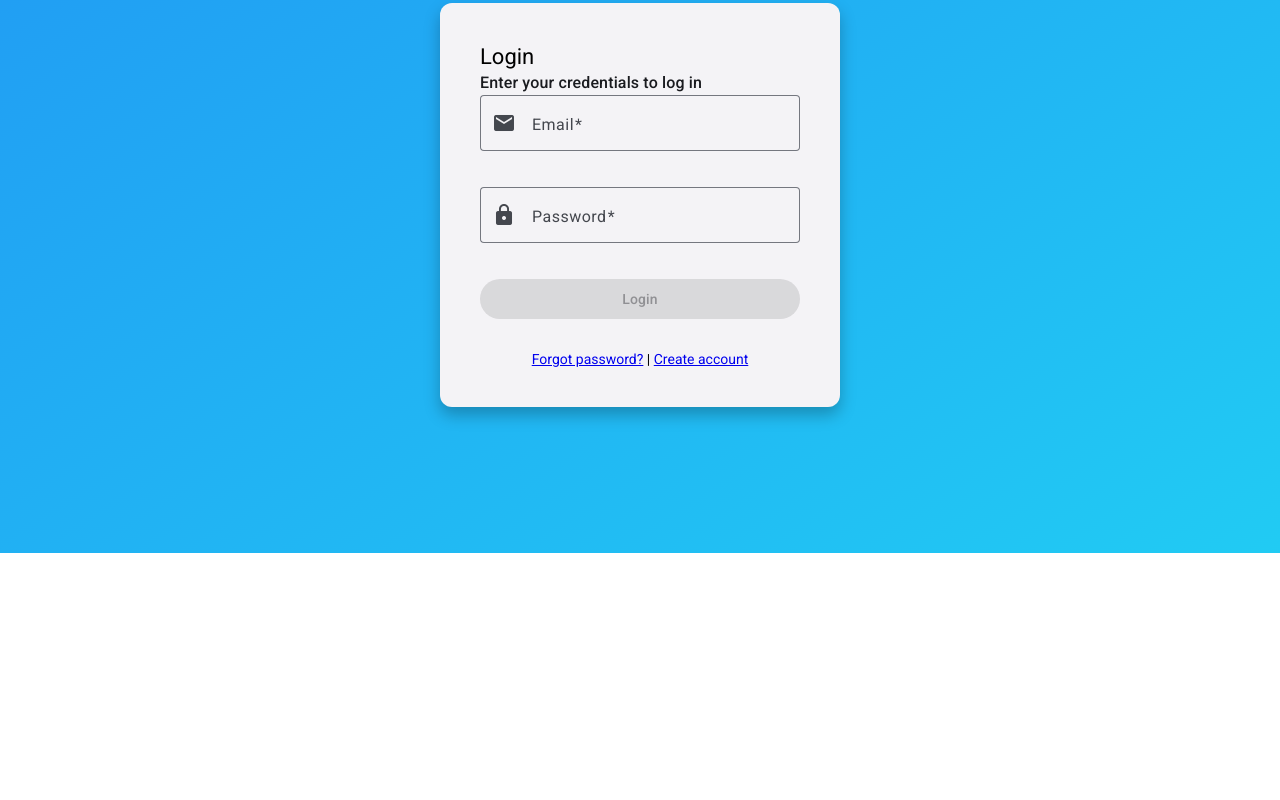
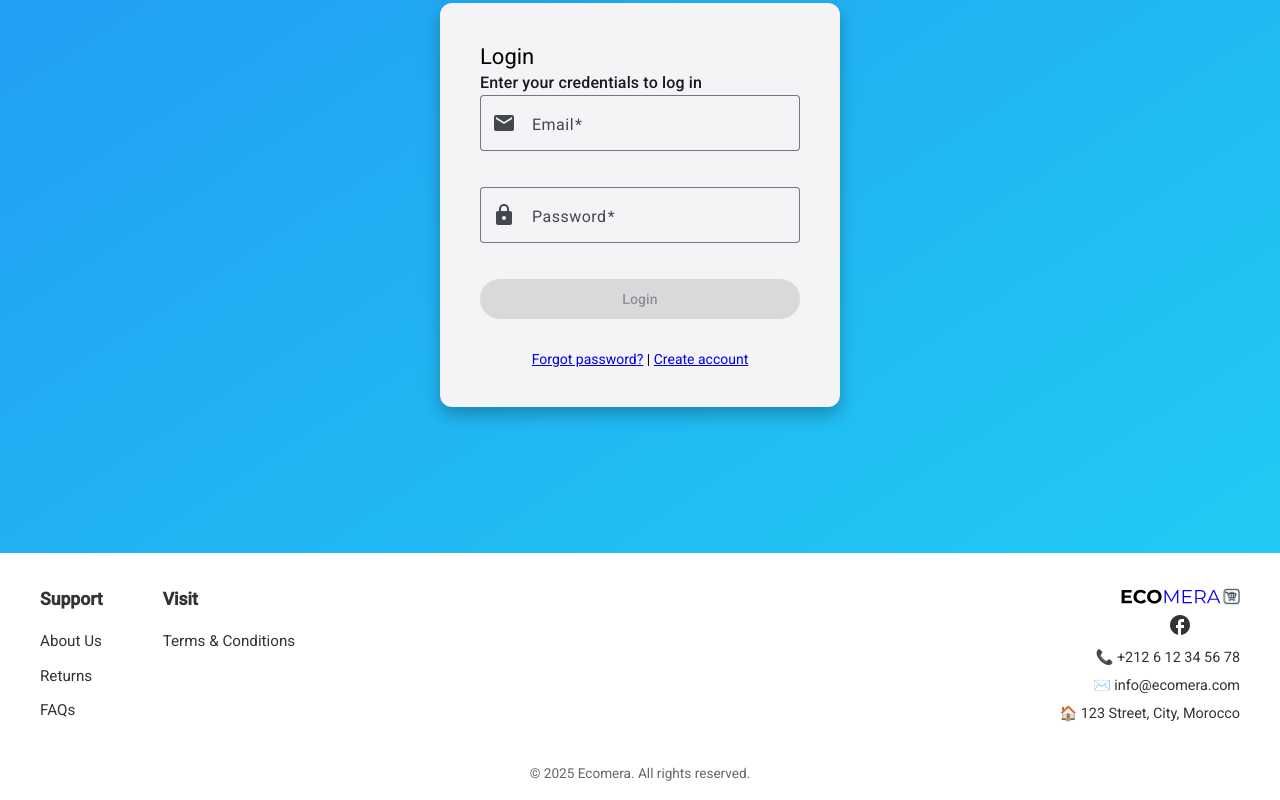
Before and after one commit to ecomera-ecosystem/ecomera-frontend, an Angular app: page /login in a window 1280 px wide. Shown: the part 343-1143 px from the top of the page. Before the commit the page ends 896 px from the top, so only its background shows below. Built offline with nearby package versions, Linux system fonts and the light colour scheme.

Commit message:
feat(footer): add footer

```diff
--- a/src/app/app.component.css
+++ b/src/app/app.component.css
@@ -0,0 +1,10 @@
+/* app.component.css */
+:host {
+  display: flex;
+  flex-direction: column;
+  min-height: 100vh;
+}
+
+router-outlet {
+  flex: 1 0 auto;
+}
--- a/src/app/app.component.html
+++ b/src/app/app.component.html
@@ -1,2 +1,3 @@
-<app-navbar [isLoggedIn]="true" [cartItemCount]="3"></app-navbar>
+<app-navbar [isLoggedIn]="true" [cartItemCount]="3"/>
 <router-outlet></router-outlet>
+<app-footer/>
--- a/src/app/app.component.ts
+++ b/src/app/app.component.ts
@@ -1,10 +1,12 @@
 import { Component } from '@angular/core';
 import { RouterOutlet } from '@angular/router';
 import { NavbarComponent } from './shared/components/navbar/navbar.component';
+import { FooterComponent } from './shared/components/footer/footer.component';
+
 
 @Component({
   selector: 'app-root',
-  imports: [RouterOutlet, NavbarComponent],
+  imports: [RouterOutlet, NavbarComponent, FooterComponent],
   templateUrl: './app.component.html',
   styleUrl: './app.component.css'
 })
--- /dev/null
+++ b/src/app/shared/components/footer/footer.component.css
@@ -0,0 +1,74 @@
+.footer-toolbar {
+  padding: 2rem 1.5rem;
+  background-color: #fff;
+  color: #333;
+  flex-direction: column;
+  border: #333;
+}
+
+.footer-content {
+  width: 100%;
+  max-width: 1200px;
+  margin: auto;
+  display: flex;
+  justify-content: space-between;
+  flex-wrap: wrap;
+}
+
+.footer-columns {
+  display: flex;
+  gap: 60px;
+}
+
+.footer-column {
+  display: flex;
+  flex-direction: column;
+  gap: 0.4rem;
+}
+
+.footer-title {
+  font-size: 1.1rem;
+  font-weight: bold;
+  margin-bottom: 0.5rem;
+}
+
+.footer-link {
+  font-size: 0.95rem;
+  color: #333;
+  text-transform: none;
+  padding: 0;
+  min-width: 0;
+}
+
+.footer-link:hover {
+  color: #1976d2;
+  text-decoration: underline;
+}
+
+.footer-right {
+  text-align: right;
+  align-items: flex-end;
+}
+
+.footer-logo {
+  width: 120px;
+  object-fit: contain;
+}
+
+.social-links a mat-icon {
+  font-size: 24px;
+  color: #333;
+}
+
+.contact-info p {
+  margin: 0;
+  font-size: 0.9rem;
+  text-align: right;
+}
+
+.footer-bottom {
+  padding-top: 1rem;
+  font-size: 0.85rem;
+  color: #666;
+  text-align: center;
+}
--- /dev/null
+++ b/src/app/shared/components/footer/footer.component.html
@@ -0,0 +1,53 @@
+<mat-toolbar color="primary" class="footer-toolbar" fxLayout="column" fxLayoutGap="20px">
+    <!-- Main content: two columns (left + right) -->
+    <div class="footer-content" fxLayout="row" fxLayoutAlign="space-between start" fxLayoutGap="40px">
+
+        <!-- Left: Support + Visit -->
+        <div class="footer-columns" fxLayout="row" fxLayoutGap="60px">
+            <!-- Support -->
+            <div class="footer-column">
+                <h3 class="footer-title">Support</h3>
+                <a mat-button routerLink="/about-us" class="footer-link">About Us</a>
+                <a mat-button routerLink="/returns" class="footer-link">Returns</a>
+                <a mat-button routerLink="/faqs" class="footer-link">FAQs</a>
+            </div>
+
+            <!-- Visit -->
+            <div class="footer-column">
+                <h3 class="footer-title">Visit</h3>
+                <a mat-button routerLink="/terms-and-conditions" class="footer-link">Terms & Conditions</a>
+            </div>
+        </div>
+
+        <!-- Right: Logo, Socials, Contact -->
+        <div fxLayout="column" fxLayoutGap="15px" fxLayoutAlign="start end" class="footer-right">
+            <img src="Logo.svg" alt="Ecomera Logo" class="footer-logo" />
+
+            <div fxLayout="row" fxLayoutGap="15px" class="social-links">
+                <a href="#" aria-label="Facebook" mat-icon-button>
+                    <mat-icon> facebook </mat-icon>
+                </a>
+                <a href="#" aria-label="Instagram" mat-icon-button>
+                    <mat-icon> instagram </mat-icon>
+                </a>
+                <a href="#" aria-label="Twitter" mat-icon-button>
+                    <mat-icon > twitter </mat-icon>
+                </a>
+
+
+            </div>
+
+            <div class="contact-info" fxLayout="column" fxLayoutAlign="end end">
+                <p>📞 +212 6 12 34 56 78</p>
+                <p>✉️ info&#64;ecomera.com</p>
+                <p>🏠 123 Street, City, Morocco</p>
+            </div>
+        </div>
+    </div>
+
+    <!-- Bottom line -->
+    <mat-divider></mat-divider>
+    <div class="footer-bottom" fxLayoutAlign="center center">
+        <p>© 2025 Ecomera. All rights reserved.</p>
+    </div>
+</mat-toolbar>
```
Also changed, not shown: src/app/shared/components/footer/footer.component.ts (added, +12 -0 lines), 1 other file (tests, documents, lock files or other folders).
